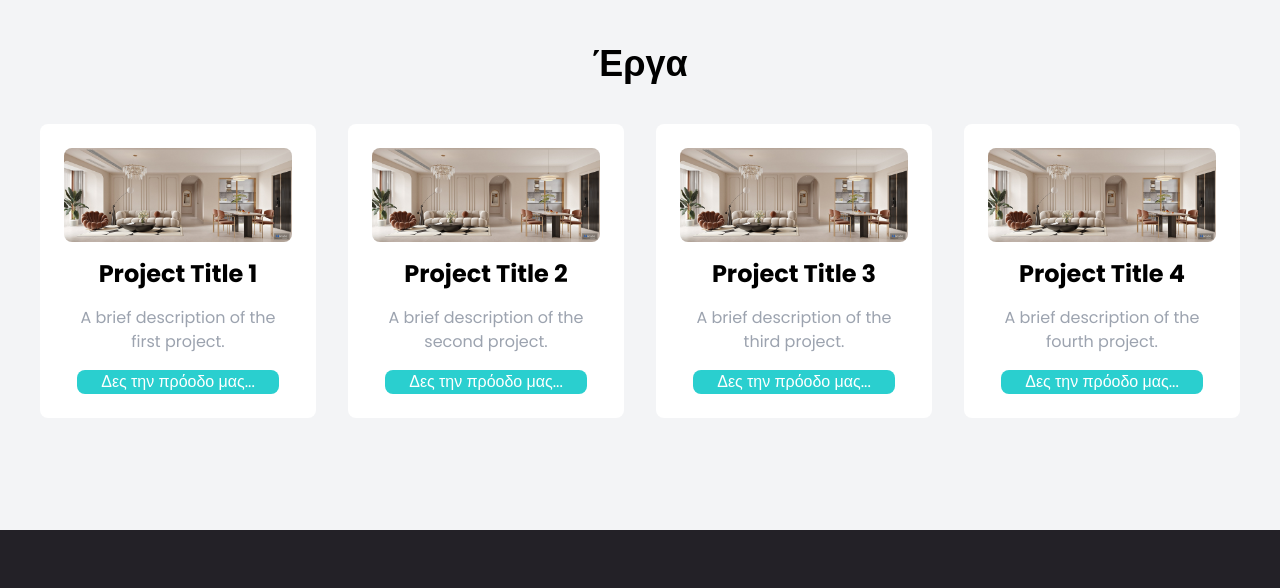
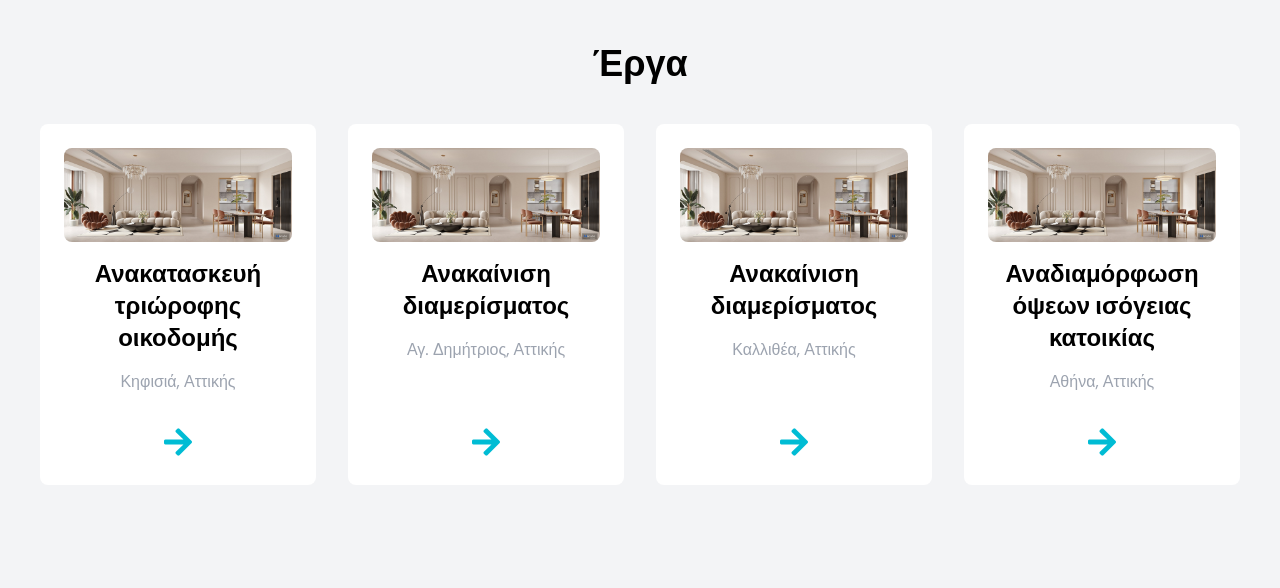
Before and after one commit to PanagiotisZois/Prospect, a website: page index.html in a window 1280 px wide. Shown: the part 2097-2685 px from the top of the page. Drawn offline with Linux system fonts and the light colour scheme.

Commit message:
add projects titles and desc

```diff
--- a/index.html
+++ b/index.html
@@ -12,6 +12,7 @@
     rel="stylesheet" />
   <link rel="stylesheet" href="css/style.css" />
   <link rel="stylesheet" href="./input.css" />
+  <link rel="stylesheet" href="https://cdnjs.cloudflare.com/ajax/libs/font-awesome/5.15.4/css/all.min.css">
   <script src="js/script.js" defer></script>
   <title>Prospect</title>
 
@@ -261,52 +262,49 @@
       <div class="flex flex-col md:flex-row justify-between gap-8">
 
 <!-- Project Card 1 -->
-        <div
-          class="w-full md:w-[48%] flex flex-col items-center p-6 space-y-4 bg-white rounded-lg shadow-md custom-margin">
+<a href="./projects/project1.html" class="w-full md:w-[48%] flex flex-col items-center p-6 space-y-4 bg-white rounded-lg shadow-md custom-margin">
   <img src="images/Living-room-6-1.jpg" alt="Project 1" class="w-48 object-cover rounded-lg">
-          <h3 class="text-2xl font-bold">Project Title 1</h3>
-          <p class="text-gray-400 text-center">A brief description of the first project.</p>
-          <a href="./projects/project1.html"
-            class="px-6 py-4 text-center text-white bg-cyan rounded-lg hover:bg-cyanLight">
-            Δες την πρόοδο μας...
+  <h3 class="text-2xl text-center font-bold">Ανακατασκευή τριώροφης οικοδομής</h3>
+  <p class="text-gray-400 text-center">Κηφισιά, Αττικής</p>
+  <div class="flex-grow"></div>
+  <div class="text-center text-cyan">
+    <i class="fas fa-arrow-right fa-2x"></i>
+  </div>
 </a>
-        </div>
 
 <!-- Project Card 2 -->
-        <div
-          class="w-full md:w-[48%] flex flex-col items-center p-6 space-y-4 bg-white rounded-lg shadow-md custom-margin">
+<a href="./projects/project2.html" class="w-full md:w-[48%] flex flex-col items-center p-6 space-y-4 bg-white rounded-lg shadow-md custom-margin">
   <img src="images/Living-room-6-1.jpg" alt="Project 2" class="w-48 object-cover rounded-lg">
-          <h3 class="text-2xl font-bold">Project Title 2</h3>
-          <p class="text-gray-400 text-center">A brief description of the second project.</p>
-          <a href="./projects/project2.html"
-            class="px-6 py-4 text-center text-white bg-cyan rounded-lg hover:bg-cyanLight">
-            Δες την πρόοδο μας...
+  <h3 class="text-2xl text-center font-bold">Ανακαίνιση διαμερίσματος</h3>
+  <p class="text-gray-400 text-center">Αγ. Δημήτριος, Αττικής</p>
+  <div class="flex-grow"></div>
+  <div class="text-center text-cyan">
+    <i class="fas fa-arrow-right fa-2x"></i>
+  </div>
 </a>
-        </div>
 
 <!-- Project Card 3 -->
-        <div
-          class="w-full md:w-[48%] flex flex-col items-center p-6 space-y-4 bg-white rounded-lg shadow-md custom-margin">
+<a href="./projects/project3.html" class="w-full md:w-[48%] flex flex-col items-center p-6 space-y-4 bg-white rounded-lg shadow-md custom-margin">
   <img src="images/Living-room-6-1.jpg" alt="Project 3" class="w-48 object-cover rounded-lg">
-          <h3 class="text-2xl font-bold">Project Title 3</h3>
-          <p class="text-gray-400 text-center">A brief description of the third project.</p>
-          <a href="./projects/project3.html"
-            class="px-6 py-4 text-center text-white bg-cyan rounded-lg hover:bg-cyanLight">
-            Δες την πρόοδο μας...
+  <h3 class="text-2xl text-center font-bold">Ανακαίνιση διαμερίσματος</h3>
+  <p class="text-gray-400 text-center">Καλλιθέα, Αττικής</p>
+  <div class="flex-grow"></div>
+  <div class="text-center text-cyan">
+    <i class="fas fa-arrow-right fa-2x"></i>
+  </div>
 </a>
-        </div>
 
 <!-- Project Card 4 -->
-        <div
-          class="w-full md:w-[48%] flex flex-col items-center p-6 space-y-4 bg-white rounded-lg shadow-md custom-margin">
+<a href="./projects/project4.html" class="w-full md:w-[48%] flex flex-col items-center p-6 space-y-4 bg-white rounded-lg shadow-md custom-margin">
   <img src="images/Living-room-6-1.jpg" alt="Project 4" class="w-48 object-cover rounded-lg">
-          <h3 class="text-2xl font-bold">Project Title 4</h3>
-          <p class="text-gray-400 text-center">A brief description of the fourth project.</p>
-          <a href="./projects/project4.html"
-            class="px-6 py-4 text-center text-white bg-cyan rounded-lg hover:bg-cyanLight">
-            Δες την πρόοδο μας...
+  <h3 class="text-2xl text-center font-bold">Αναδιαμόρφωση όψεων ισόγειας κατοικίας</h3>
+  <p class="text-gray-400 text-center">Αθήνα, Αττικής</p>
+  <div class="flex-grow"></div>
+  <div class="text-center text-cyan">
+    <i class="fas fa-arrow-right fa-2x"></i>
+  </div>
 </a>
-        </div>
+
       </div>
     </div>
 
@@ -320,6 +318,22 @@
           margin: 0px;
           margin-bottom: 20px;
         }
+      }
+
+      .flex-grow {
+        flex-grow: 1;
+      }
+
+      .text-center {
+        text-align: center;
+      }
+
+      .text-cyan {
+        color: #00bcd4;
+      }
+
+      .hover\:bg-cyanLight:hover {
+        background-color: #b2ebf2;
       }
     </style>
   </section>
```
Lines whose indentation alone changed are shown as unchanged.
